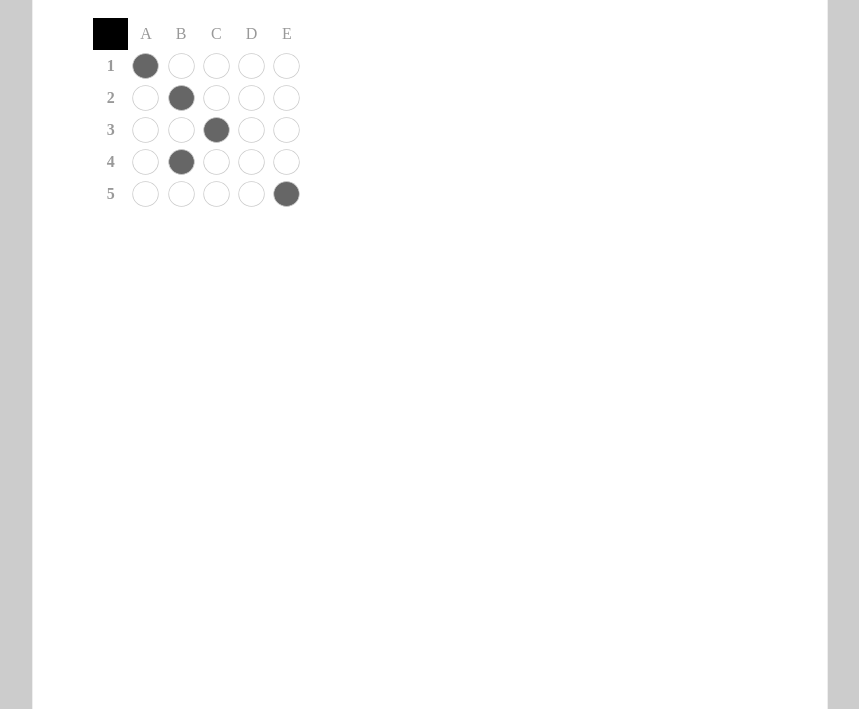
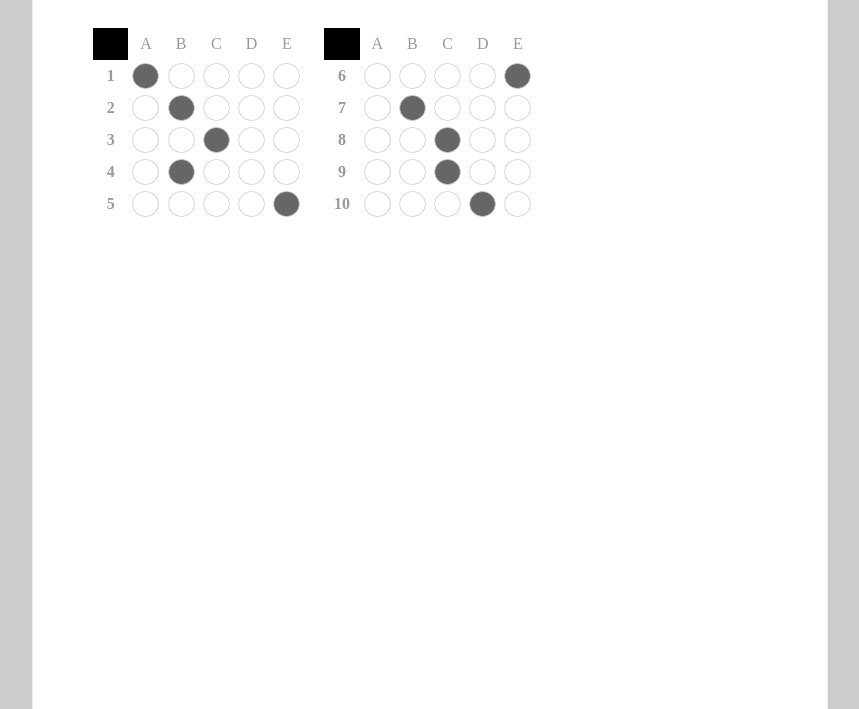
Before and after one commit to littleboycoding/kilogram-exam-web, a website: page scanner/sheet.html in a window 1280 px wide. Shown: the part 91-800 px from the top of the page, without its empty margins (210-1069 px from the left). Drawn offline with Linux system fonts and the light colour scheme.

Commit message:
Allow multiple column

```diff
--- a/scanner/sheet.html
+++ b/scanner/sheet.html
@@ -23,6 +23,7 @@
 				margin: 10px;
 				width: calc(100% / 3 - 20px);
 				border-collapse: collapse;
+				float: left;
 			}
 			th, td {
 				width: calc(100% / 6);
@@ -92,6 +93,49 @@
 						<td><div class="answer checked"></div></td>
 					</tr>
 				</table>
+				<table>
+					<tr class="tr_header"><th></th><td>A</td><td>B</td><td>C</td><td>D</td><td>E</td></tr>
+					<tr class="tr_answer">
+						<th>6</th>
+						<td><div class="answer"></div></td>
+						<td><div class="answer"></div></td>
+						<td><div class="answer"></div></td>
+						<td><div class="answer"></div></td>
+						<td><div class="answer checked"></div></td>
+					</tr>
+					<tr class="tr_answer">
+						<th>7</th>
+						<td><div class="answer"></div></td>
+						<td><div class="answer checked"></div></td>
+						<td><div class="answer"></div></td>
+						<td><div class="answer"></div></td>
+						<td><div class="answer"></div></td>
+					</tr>
+					<tr class="tr_answer">
+						<th>8</th>
+						<td><div class="answer"></div></td>
+						<td><div class="answer"></div></td>
+						<td><div class="answer checked"></div></td>
+						<td><div class="answer"></div></td>
+						<td><div class="answer"></div></td>
+					</tr>
+					<tr class="tr_answer">
+						<th>9</th>
+						<td><div class="answer"></div></td>
+						<td><div class="answer"></div></td>
+						<td><div class="answer checked"></div></td>
+						<td><div class="answer"></div></td>
+						<td><div class="answer"></div></td>
+					</tr>
+					<tr class="tr_answer">
+						<th>10</th>
+						<td><div class="answer"></div></td>
+						<td><div class="answer"></div></td>
+						<td><div class="answer"></div></td>
+						<td><div class="answer checked"></div></td>
+						<td><div class="answer"></div></td>
+					</tr>
+				</table>
 			</div>
 		</div>
 	</body>
```
Also changed, not shown: scanner/index.html (+1 -1 lines), scanner/tracking-js-kilogram-script.js (+11 -3 lines), scanner/exam_3.png (added).
